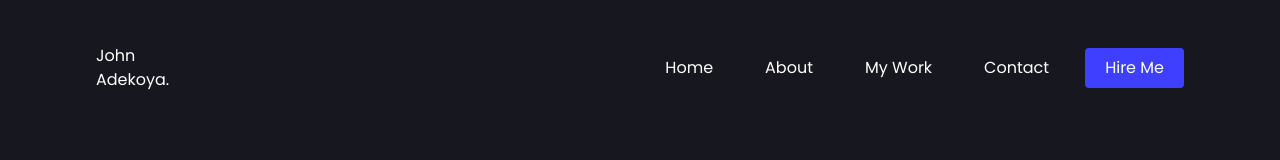
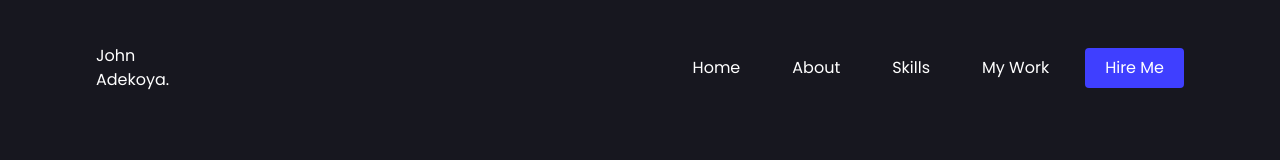
Before and after one commit to adexzy1/my-portfolio-website-React-, a React (Create React App) app: page / in a window 1280 px wide. Shown: the top 160 px of the page. Built offline with nearby package versions, Linux system fonts and the light colour scheme; no server answers; the database is empty.

Commit message:
site improvements

```diff
--- a/src/App.css
+++ b/src/App.css
@@ -2,11 +2,18 @@
 @tailwind components;
 @tailwind utilities;
 
-nav a {
-  @apply p-4 pt-10 lg:mr-5 lg:pt-4;
+body {
+  scroll-behavior: smooth;
+  position: relative;
 }
 
-nav a:hover {
+nav section,
+nav a {
+  @apply p-4 pt-10 lg:mr-5 lg:pt-4 cursor-pointer;
+}
+
+nav a:hover,
+nav section:hover {
   @apply text-nav;
 }
 @layer utilities {
--- a/src/App.js
+++ b/src/App.js
@@ -6,16 +6,33 @@ import HireMe from './components/HireMe';
 import NavBar from './components/NavBar';
 import Projects from './components/projects';
 import Skills from './components/Skills';
+import { useRef } from 'react';
+import ScrollToTop from './components/ScrollToTop';
 
 function App() {
+  const about = useRef();
+  const skills = useRef();
+  const projects = useRef();
+  const hireMe = useRef();
+  const body = useRef();
+
   return (
-    <div className="text-white bg-body font-poppins selection:bg-nav selection:text-white">
-      <NavBar />
+    <div
+      ref={body}
+      className="text-white bg-body font-poppins selection:bg-nav selection:text-white"
+    >
+      <NavBar
+        about={about}
+        skills={skills}
+        projects={projects}
+        hireMe={hireMe}
+      />
       <Hero />
-      <About />
-      <Skills />
-      <Projects />
-      <HireMe />
+      <About ref={about} />
+      <Skills ref={skills} />
+      <Projects ref={projects} />
+      <HireMe ref={hireMe} />
+      <ScrollToTop bodyRef={body} />
     </div>
   );
 }
--- a/src/components/About.jsx
+++ b/src/components/About.jsx
@@ -1,6 +1,12 @@
-const About = () => {
+import { forwardRef } from 'react';
+
+const About = forwardRef((props, ref) => {
   return (
-    <section className="p-5 mt-10 sm:p-8 md:px16 lg:px-24 2xl:w-[1400px] 2xl:mx-auto">
+    <section
+      ref={ref}
+      id="about"
+      className="p-5 mt-10 sm:p-8 md:px16 lg:px-24 2xl:w-[1400px] 2xl:mx-auto"
+    >
       <h4 className="text-lg inline-block pt-3 pb-5 title relative text font-semibold ">
         About Me
       </h4>
@@ -11,6 +17,6 @@ const About = () => {
       </p>
     </section>
   );
-};
+});
 
 export default About;
--- a/src/components/HireMe.js
+++ b/src/components/HireMe.js
@@ -1,16 +1,19 @@
-import { useState } from 'react';
+import { useState, forwardRef } from 'react';
 import { RiTwitterFill } from 'react-icons/ri';
 import { RiLinkedinBoxFill } from 'react-icons/ri';
 import { RiGithubFill } from 'react-icons/ri';
 import ContactForm from './ContactForm';
 import spinner from './img/Spinner.svg';
 
-const HireMe = () => {
+const HireMe = forwardRef((props, ref) => {
   const [isLoading, setIsLoading] = useState(false);
   const [message, setMessage] = useState(<img src={spinner} alt="loading.." />);
 
   return (
-    <section className=" p-5 sm:px-8 lg:px-24 2xl:w-[1400px] 2xl:mx-auto">
+    <section
+      ref={ref}
+      className=" p-5 sm:px-8 lg:px-24 2xl:w-[1400px] 2xl:mx-auto"
+    >
       <h4 className="text-lg inline-block pt-3 pb-2 title relative text font-semibold">
         Hire Me
       </h4>
@@ -64,6 +67,6 @@ const HireMe = () => {
       </section>
     </section>
   );
-};
+});
 
 export default HireMe;
--- a/src/components/NavBar.jsx
+++ b/src/components/NavBar.jsx
@@ -2,8 +2,9 @@ import { useState } from 'react';
 import { RiMenu3Line } from 'react-icons/ri';
 import { RiCloseFill } from 'react-icons/ri';
 import useClickOutside from '../hooks/useClickOutsite';
+import scroll from '../hooks/UseScroll';
 
-const NavBar = () => {
+const NavBar = ({ about, skills, projects, hireMe }) => {
   const [showMenu, setShowMenu] = useState(false);
 
   let ref = useClickOutside(() => {
@@ -38,16 +39,46 @@ const NavBar = () => {
           className={`${showMenu ? 'translate-x-0' : 'translate-x-[-100%]'}
           transform  absolute flex flex-col  top-0 bg-input text-white w-[50%] left-0 p-5 pt-14  transition sm:pl-10 lg:translate-x-0 lg:relative lg:flex-row lg:bg-transparent lg:w-auto lg:items-center lg:text-center lg:p-0 lg:pt-0 lg:h-0 h-[100vh]`}
         >
-          <a href="#home">Home</a>
-          <a href="#home">About</a>
-          <a href="#home">My Work</a>
-          <a href="#home">Contact</a>
-          <a className="lg:mr-0 px-0" href="#home">
-            <button className="bg-purple px-5 py-2 rounded whitespace-nowrap">
-              Hire Me
-            </button>
-          </a>
+          <a href="/">Home</a>
+
+          <section
+            onClick={() => {
+              setShowMenu(false);
+              scroll(about);
+            }}
+          >
+            About
+          </section>
+
+          <section
+            onClick={() => {
+              setShowMenu(false);
+              scroll(skills);
+            }}
+          >
+            Skills
+          </section>
+
+          <section
+            onClick={() => {
+              setShowMenu(false);
+              scroll(projects);
+            }}
+          >
+            My Work
+          </section>
+
+          <button
+            onClick={() => {
+              setShowMenu(false);
+              scroll(hireMe);
+            }}
+            className="lg:mr-0 bg-purple px-5 py-2 rounded whitespace-nowrap mt-10 lg:mt-0"
+          >
+            Hire Me
+          </button>
         </nav>
+
         <section className="lg:hidden" onClick={toggleMenu}>
           {showMenu ? (
             <RiCloseFill className="text-2xl cursor-pointer" />
--- /dev/null
+++ b/src/components/ScrollToTop.jsx
@@ -0,0 +1,37 @@
+import scroll from '../hooks/UseScroll';
+import { BiUpArrow } from 'react-icons/bi';
+import { useState, useEffect } from 'react';
+
+const ScrollToTop = ({ bodyRef }) => {
+  const [showScrolltoTop, setScrolltoTop] = useState(false);
+
+  useEffect(() => {
+    const showButton = () => {
+      if (window.scrollY > 200) {
+        setScrolltoTop(true);
+      } else {
+        setScrolltoTop(false);
+      }
+    };
+
+    window.addEventListener('scroll', showButton);
+
+    return () => {
+      window.removeEventListener('scroll', showButton);
+    };
+  }, []);
+  return (
+    <section>
+      {showScrolltoTop && (
+        <section
+          onClick={() => scroll(bodyRef)}
+          className="bg-purple p-5 bottom-5 fixed right-3 cursor-pointer rounded-full"
+        >
+          <BiUpArrow />
+        </section>
+      )}
+    </section>
+  );
+};
+
+export default ScrollToTop;
--- a/src/components/Skills.js
+++ b/src/components/Skills.js
@@ -1,6 +1,11 @@
-const Skills = () => {
+import { forwardRef } from 'react';
+
+const Skills = forwardRef((props, ref) => {
   return (
-    <section className="p-5 mt-10 sm:p-8 md:px16 lg:px-24 2xl:w-[1400px] 2xl:mx-auto">
+    <section
+      ref={ref}
+      className="p-5 mt-10 sm:p-8 md:px16 lg:px-24 2xl:w-[1400px] 2xl:mx-auto"
+    >
       <h4 className="text-lg inline-block pt-3 pb-5 title relative text font-semibold">
         SKills
       </h4>
@@ -12,6 +17,6 @@ const Skills = () => {
       </section>
     </section>
   );
-};
+});
 
 export default Skills;
--- a/src/components/projects.jsx
+++ b/src/components/projects.jsx
@@ -1,9 +1,9 @@
 import ProjectCard from './projectCard';
 import { queryData } from '../config/firebaseConfig/firebase';
 import { getDocs } from 'firebase/firestore';
-import { useEffect, useState } from 'react';
+import { useEffect, useState, forwardRef } from 'react';
 
-const Projects = () => {
+const Projects = forwardRef((props, ref) => {
   const [projects, setProjects] = useState([]);
 
   useEffect(() => {
@@ -24,7 +24,10 @@ const Projects = () => {
   }, []);
 
   return (
-    <section className="p-5 mt-10 sm:p-8 md:px16 lg:px-24 2xl:w-[1400px] 2xl:mx-auto">
+    <section
+      ref={ref}
+      className="p-5 mt-10 sm:p-8 md:px16 lg:px-24 2xl:w-[1400px] 2xl:mx-auto"
+    >
       <h4 className="text-lg inline-block pt-3 pb-10 title relative text font-semibold">
         My Works
       </h4>
@@ -48,6 +51,6 @@ const Projects = () => {
       )}
     </section>
   );
-};
+});
 
 export default Projects;
--- /dev/null
+++ b/src/hooks/UseScroll.jsx
@@ -0,0 +1,8 @@
+const scroll = (ref) => {
+  window.scrollTo({
+    top: ref.current.offsetTop,
+    behavior: 'smooth',
+  });
+};
+
+export default scroll;
```
